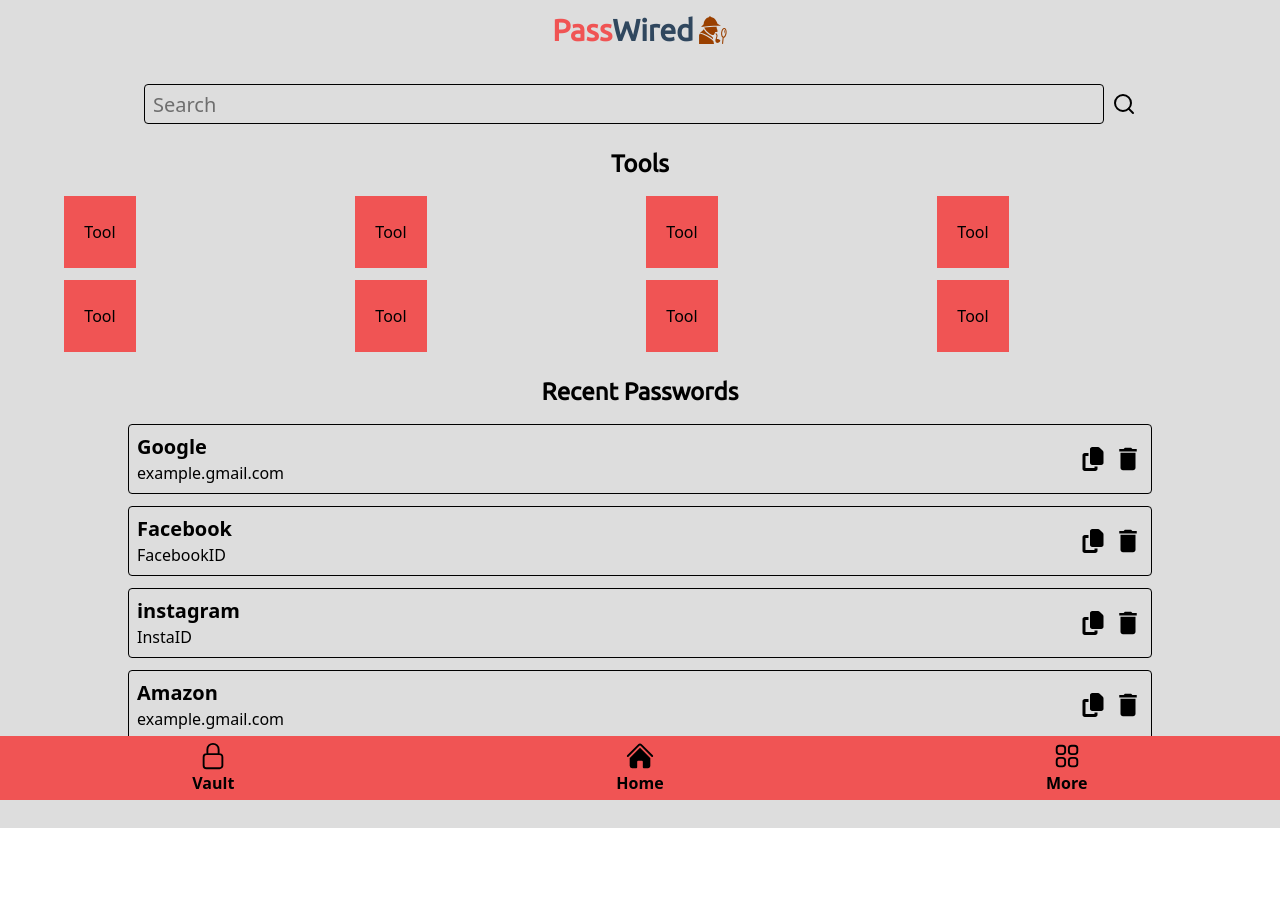
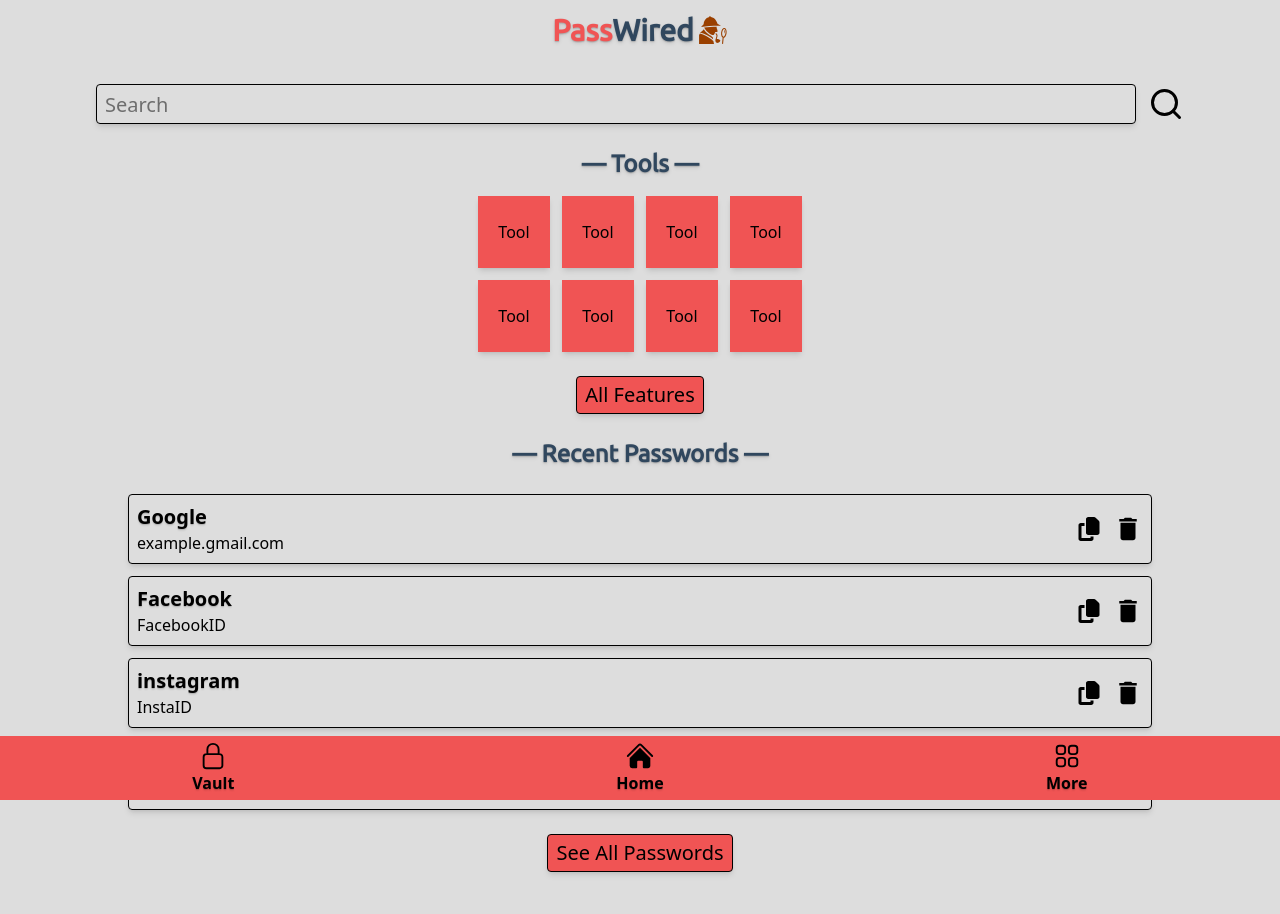
Before and after one commit to Divyansh-Jitpure/PassWired, a React (Vite) app in the folder client/: page / in a window 1280 px wide. Shown: the top 914 px of the page. Before the commit the page ends 828 px from the top, so only its background shows below. Built offline with nearby package versions, Linux system fonts and the light colour scheme.

Commit message:
UI Updates for Home and Vault with some refactors and corrections

```diff
--- /dev/null
+++ b/client/src/components/Button.jsx
@@ -0,0 +1,14 @@
+import React from "react";
+
+const Button = ({ text, action }) => {
+  return (
+    <button
+      onClick={() => action()}
+      className="cursor-pointer rounded border bg-[#F05454] px-2 py-1 text-xl shadow-md transition-all select-none hover:bg-[#ef3c3c] active:bg-[#ef3c3c]"
+    >
+      {text}
+    </button>
+  );
+};
+
+export default Button;
--- a/client/src/components/Header.jsx
+++ b/client/src/components/Header.jsx
@@ -5,7 +5,7 @@
 const Header = () => {
   const navigate = useNavigate();
   return (
-    <div className="my-3 flex cursor-pointer justify-center">
+    <div className="my-3 flex cursor-pointer justify-center select-none text-shadow-md">
       <h1
         onClick={() => navigate("/")}
         className="flex items-center font-[Ubuntu] text-3xl font-semibold"
--- a/client/src/components/Navbar.jsx
+++ b/client/src/components/Navbar.jsx
@@ -14,14 +14,14 @@
   const path = useLocation().pathname;
 
   return (
-    <nav className="fixed bottom-0 grid h-16 w-full grid-cols-3 items-center justify-items-center bg-[#F05454] *:flex *:h-full *:w-full *:cursor-pointer *:flex-col *:items-center *:justify-center *:hover:bg-[#ef3c3c] *:active:bg-[#ef3c3c]">
+    <nav className="fixed bottom-0 grid h-16 w-full grid-cols-3 items-center justify-items-center bg-[#F05454] text-shadow-sm *:flex *:h-full *:w-full *:cursor-pointer *:flex-col *:items-center *:justify-center *:hover:bg-[#ef3c3c] *:active:bg-[#ef3c3c]">
       <section onClick={() => navigate("/vault")}>
         {path === "/vault" ? (
           <HiLockClosed className="text-3xl" />
         ) : (
           <HiOutlineLockClosed className="text-3xl" />
         )}
-        <span className="font-semibold">Vault</span>
+        <span className="font-semibold select-none">Vault</span>
       </section>
       <section onClick={() => navigate("/")}>
         {path === "/" ? (
@@ -29,7 +29,7 @@
         ) : (
           <HiOutlineHome className="text-3xl" />
         )}
-        <span className="font-semibold">Home</span>
+        <span className="font-semibold select-none">Home</span>
       </section>
       <section onClick={() => navigate("/more")}>
         {path === "/more" ? (
@@ -37,7 +37,7 @@
         ) : (
           <HiOutlineSquares2X2 className="text-3xl" />
         )}
-        <span className="font-semibold">More</span>
+        <span className="font-semibold select-none">More</span>
       </section>
     </nav>
   );
--- a/client/src/components/Password.jsx
+++ b/client/src/components/Password.jsx
@@ -4,16 +4,16 @@
 
 const Password = ({ platform, id }) => {
   return (
-    <div className="grid w-full grid-cols-2 rounded border p-2">
+    <div className="grid w-full grid-cols-2 rounded border p-2 shadow-md">
       <section className="flex flex-col">
-        <span className="text-xl font-semibold">{platform}</span>
+        <span className="text-xl font-semibold text-shadow-sm">{platform}</span>
         <span>{id}</span>
       </section>
-      <section className="flex items-center justify-end gap-2">
-        <button>
+      <section className="flex items-center justify-end gap-3">
+        <button className="cursor-pointer">
           <FaCopy className="text-2xl" />
         </button>
-        <button>
+        <button className="cursor-pointer">
           <MdDelete className="text-3xl" />
         </button>
       </section>
--- a/client/src/components/Search.jsx
+++ b/client/src/components/Search.jsx
@@ -3,13 +3,15 @@
 
 const Search = () => {
   return (
-    <div className="mt-6 flex items-center justify-center gap-2">
+    <div className="mt-6 flex w-[85%] items-center justify-center gap-3">
       <input
         type="text"
-        className="h-10 w-[75%] rounded border p-2 text-xl"
+        className="h-10 w-full rounded border p-2 text-xl shadow-md"
         placeholder="Search"
       />
-      <FiSearch className="text-2xl" />
+      <button className="cursor-pointer">
+        <FiSearch className="text-4xl" />
+      </button>
     </div>
   );
 };
--- /dev/null
+++ b/client/src/components/Title.jsx
@@ -0,0 +1,11 @@
+import React from "react";
+
+const Title = ({ text }) => {
+  return (
+    <h2 className="font-[ubuntu] text-2xl font-semibold text-[#30475E] text-shadow-md">
+      — {text} —
+    </h2>
+  );
+};
+
+export default Title;
--- a/client/src/pages/home/Home.jsx
+++ b/client/src/pages/home/Home.jsx
@@ -2,13 +2,20 @@
 import Tools from "./tools/Tools";
 import Search from "../../components/Search";
 import RecentPasswords from "./RecentPasswords";
+import { useNavigate } from "react-router";
+import Title from "../../components/Title";
+import Button from "../../components/Button";
 
 const Home = () => {
+  const navigate = useNavigate();
   return (
-    <div>
+    <div className="mb-22 flex flex-col items-center gap-6 select-none">
       <Search />
       <Tools />
-      <RecentPasswords />
+      <Button text="All Features" action={() => navigate("/more")} />
+      <Title text="Recent Passwords" />
+      <RecentPasswords pwdCount={4} />
+      <Button text="See All Passwords" action={() => navigate("/vault")} />
     </div>
   );
 };
--- a/client/src/pages/home/RecentPasswords.jsx
+++ b/client/src/pages/home/RecentPasswords.jsx
@@ -1,24 +1,22 @@
 import React from "react";
 import Password from "../../components/Password";
 
-const RecentPasswords = () => {
+const RecentPasswords = ({ pwdCount }) => {
   const pwds = [
     { platform: "Google", id: "example.gmail.com" },
     { platform: "Facebook", id: "FacebookID" },
     { platform: "instagram", id: "InstaID" },
     { platform: "Amazon", id: "example.gmail.com" },
+    { platform: "Amazon", id: "example.gmail.com" },
+    { platform: "Amazon", id: "example.gmail.com" },
   ];
   return (
-    <div className="mt-6 mb-22 flex flex-col items-center">
-      <h2 className="mb-4 font-[ubuntu] text-2xl font-semibold">
-        Recent Passwords
-      </h2>
-
-      <section className="flex w-[80%] flex-col gap-3">
-        {pwds.map((pwd) => (
-          <Password platform={pwd.platform} id={pwd.id} />
-        ))}
-      </section>
+    <div className="flex w-[80%] flex-col gap-3">
+      {pwds.map((pwd, index) => {
+        return (
+          index < pwdCount && <Password platform={pwd.platform} id={pwd.id} />
+        );
+      })}
     </div>
   );
 };
--- a/client/src/pages/home/tools/Tool.jsx
+++ b/client/src/pages/home/tools/Tool.jsx
@@ -2,7 +2,7 @@
 
 const Tool = ({ toolName }) => {
   return (
-    <div className="h-18 w-18 bg-[#F05454]">
+    <div className="h-18 w-18 bg-[#F05454] shadow-md">
       <span className="flex h-full items-center justify-center">
         {toolName}
       </span>
--- a/client/src/pages/home/tools/Tools.jsx
+++ b/client/src/pages/home/tools/Tools.jsx
@@ -1,5 +1,6 @@
 import React from "react";
 import Tool from "./Tool";
+import Title from "../../../components/Title";
 
 const Tools = () => {
   const tools = [
@@ -13,10 +14,10 @@
     "Tool",
   ];
   return (
-    <div className="mt-6 flex flex-col items-center">
-      <h2 className="mb-4 font-[ubuntu] text-2xl font-semibold">Tools</h2>
+    <div className="flex w-[80%] flex-col items-center gap-4">
+      <Title text="Tools" />
 
-      <section className="grid w-[90%] grid-cols-4 gap-3">
+      <section className="grid grid-cols-4 gap-3">
         {tools.map((tool) => (
           <Tool toolName={tool} />
         ))}
--- a/client/src/pages/vault/Vault.jsx
+++ b/client/src/pages/vault/Vault.jsx
@@ -1,8 +1,14 @@
 import React from "react";
 import RecentPasswords from "../home/RecentPasswords";
+import Title from "../../components/Title";
 
 const Vault = () => {
-  return <div><RecentPasswords/></div>;
+  return (
+    <div className="mt-4 flex flex-col items-center gap-4">
+      <Title text="Saved Passwords" />
+      <RecentPasswords pwdCount={Number.MAX_VALUE} />
+    </div>
+  );
 };
 
 export default Vault;
```
